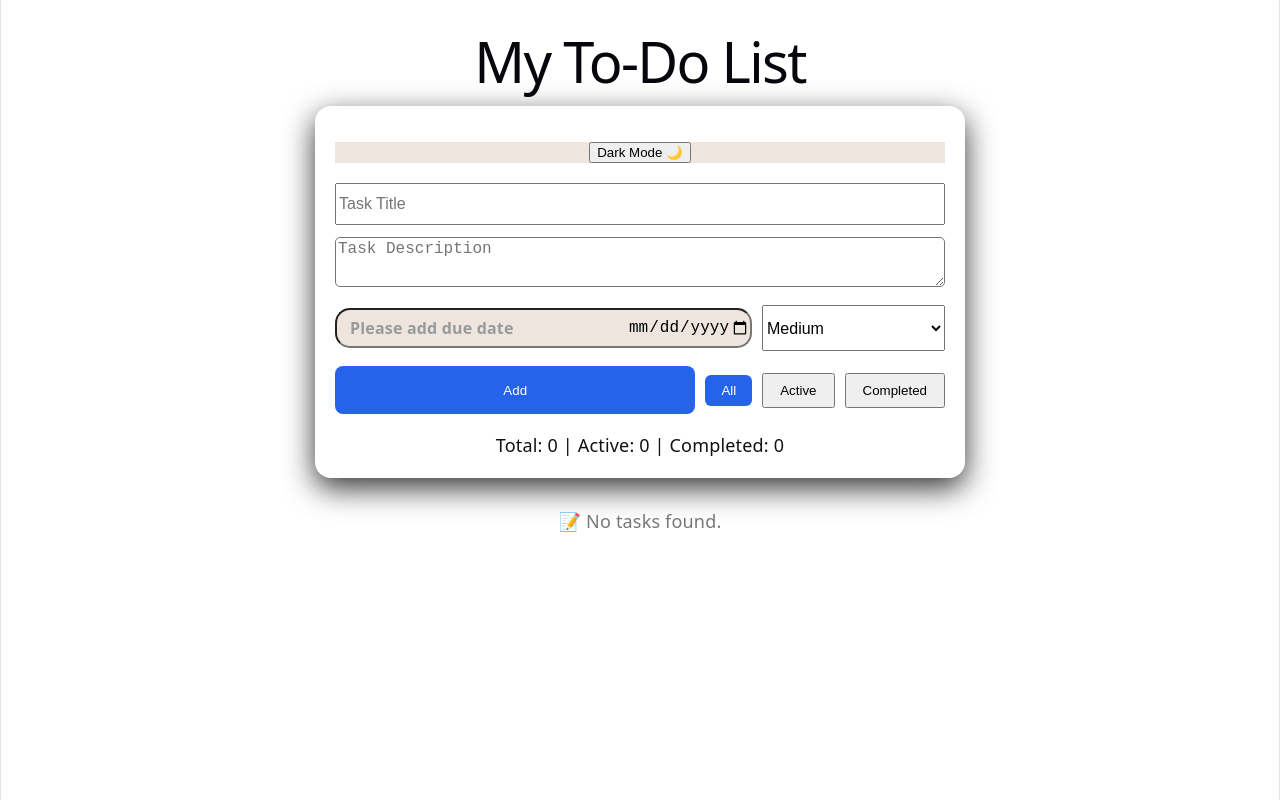
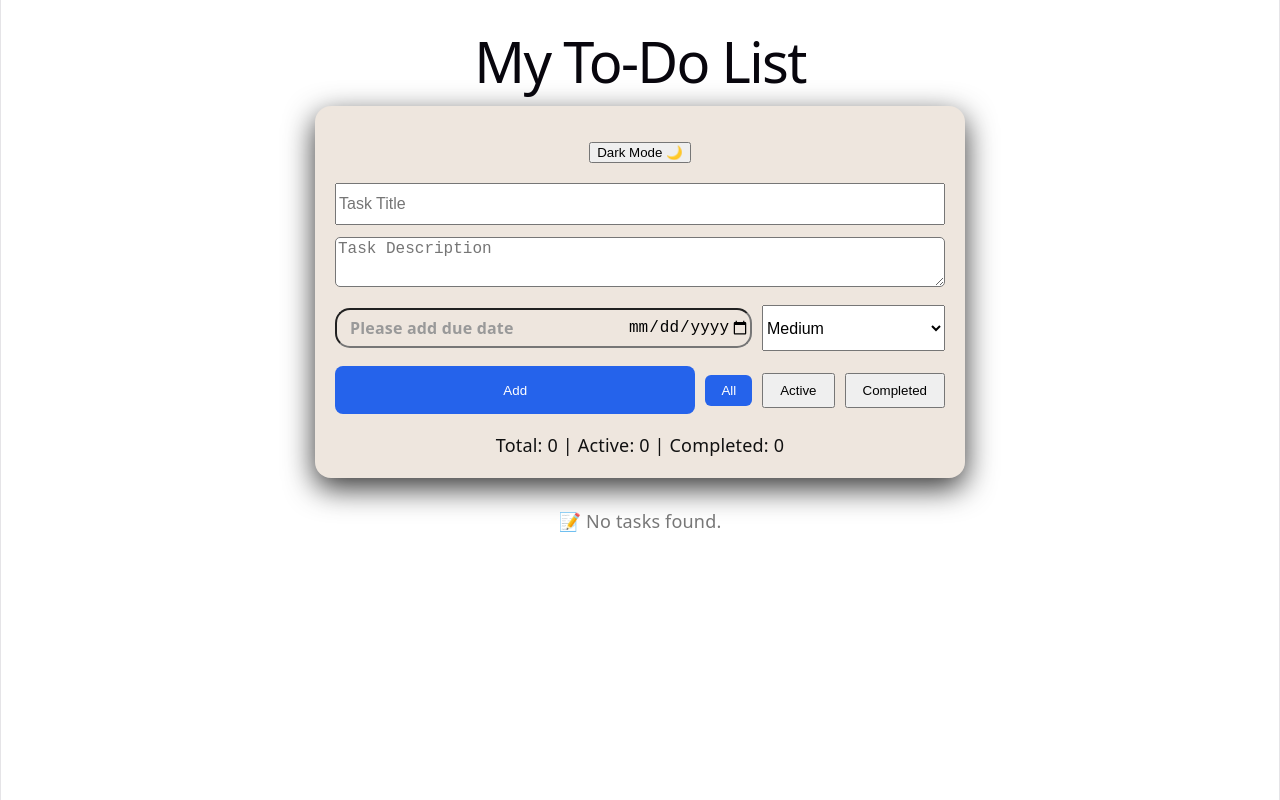
Before and after one commit to Tui-Satit/react-to-do-list, a React (Vite) app: page / in a window 1280 px wide. Built offline with nearby package versions, Linux system fonts and the light colour scheme.

Commit message:
Improve background color at controls

```diff
--- a/src/App.css
+++ b/src/App.css
@@ -289,7 +289,7 @@ ul {
   width: 100%;
   max-width: 650px;
   margin: 24px auto;
-  background: white;
+  background:  #eee6de;;
   padding: 20px;
   border-radius: 16px;
   box-shadow: 0 10px 30px rgba(0, 0, 0, 0.8);
@@ -300,7 +300,7 @@ ul {
   display: flex;
   justify-content: center;
   margin-bottom: 20px;
-  background-color:  #eee6de;;
+
 }
 
 .add-row {
```
